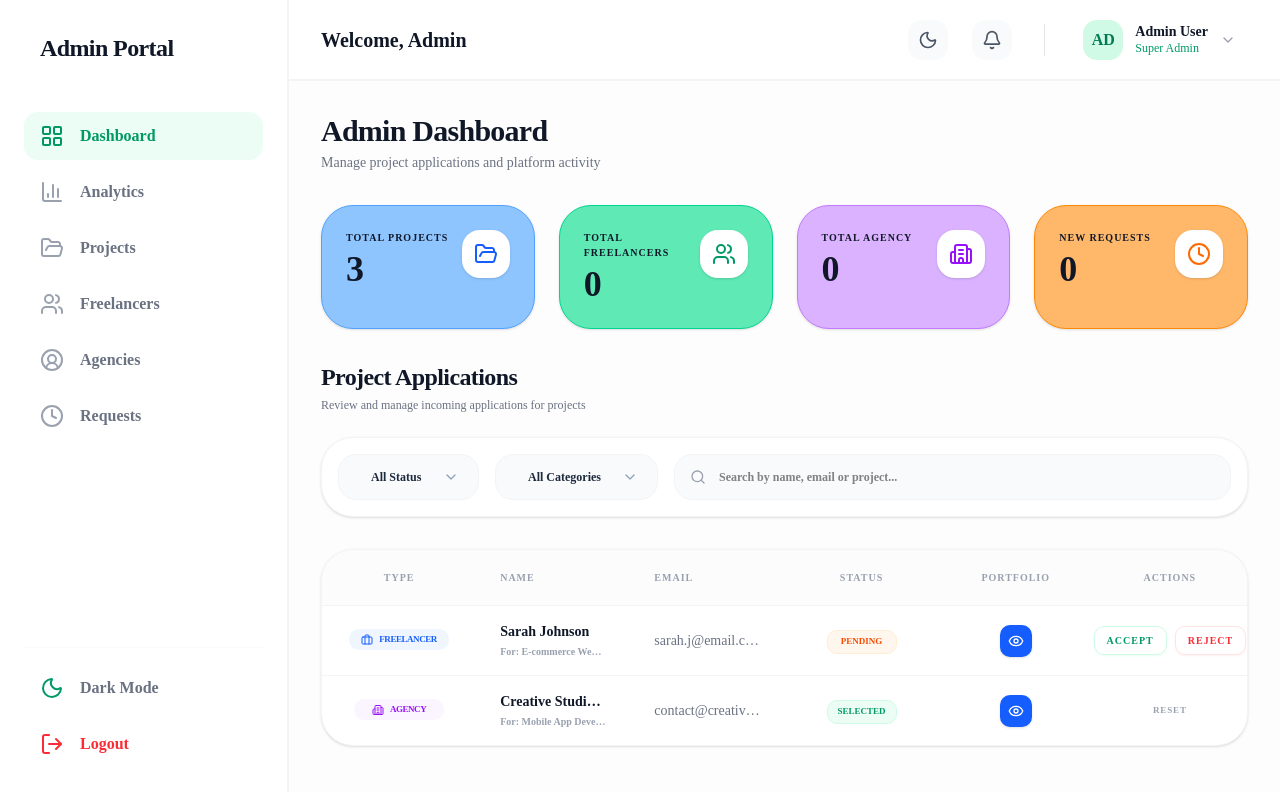
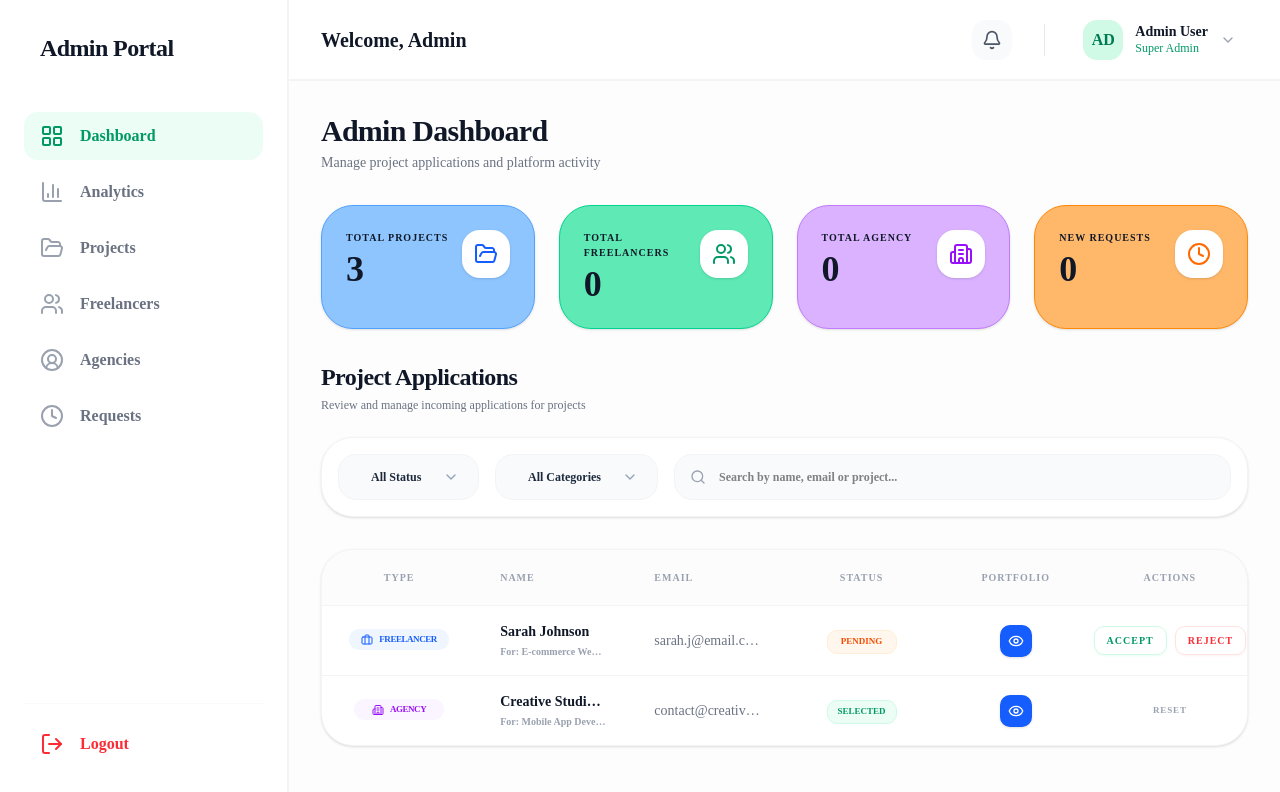
Before and after one commit to PrathmeshMankar23/Gig-applyportal, a Next.js app: page /Admin/Dashboard in a window 1280 px wide. Shown: the top 792 px of the page. Built offline with nearby package versions, Linux system fonts and the light colour scheme.

Commit message:
theme buttons issue fixed

```diff
--- a/app/Admin/Dashboard/header.tsx
+++ b/app/Admin/Dashboard/header.tsx
@@ -1,7 +1,6 @@
 "use client";
 
-import { Sun, Moon, Bell, ChevronDown } from "lucide-react";
-import { useTheme } from "next-themes";
+import { Bell, ChevronDown } from "lucide-react";
 import {
     DropdownMenu,
     DropdownMenuContent,
@@ -14,7 +13,6 @@ import { useRegistration } from "@/context/RegistrationContext";
 
 
 export default function AdminHeader() {
-    const { setTheme, theme } = useTheme();
     const router = useRouter();
     const { registrations } = useRegistration();
 
@@ -33,17 +31,7 @@ export default function AdminHeader() {
             </div>
 
             {/* Right Side: Tools & Profile */}
-            <div className="flex items-center gap-6">                {/* Theme Toggle */}
-                <button
-                    onClick={() => setTheme(theme === "dark" ? "light" : "dark")}
-                    className="p-2.5 rounded-xl bg-gray-50 dark:bg-slate-900 text-gray-600 dark:text-gray-400 hover:bg-emerald-50 dark:hover:bg-emerald-900/30 hover:text-emerald-600 dark:hover:text-emerald-400 transition-all outline-none"
-                >
-                    {theme === "dark" ? (
-                        <Sun className="w-5 h-5 animate-in zoom-in duration-300" />
-                    ) : (
-                        <Moon className="w-5 h-5 animate-in zoom-in duration-300" />
-                    )}
-                </button>
+            <div className="flex items-center gap-6">
                 {/* Notifications */}
                 <DropdownMenu>
                     <DropdownMenuTrigger asChild>
--- a/app/Admin/Dashboard/sidebar.tsx
+++ b/app/Admin/Dashboard/sidebar.tsx
@@ -10,11 +10,8 @@ import {
     Users,
     UserCircle2,
     LogOut,
-    Clock,
-    Sun,
-    Moon
+    Clock
 } from "lucide-react";
-import { useTheme } from "next-themes";
 import { cn } from "@/lib/utils";
 
 const navItems = [
@@ -27,7 +24,6 @@ const navItems = [
 ];
 
 export default function AdminSidebar() {
-    const { setTheme, theme } = useTheme();
     const pathname = usePathname();
     const router = useRouter();
     const [mounted, setMounted] = useState(false);
@@ -80,21 +76,8 @@ export default function AdminSidebar() {
                 })}
             </nav>
 
-            {/* Theme Toggle & Logout - Pushed to Bottom */}
+            {/* Logout - Pushed to Bottom */}
             <div className="mt-auto pt-4 border-t border-gray-50 dark:border-slate-800 space-y-2">
-                <button
-                    onClick={() => setTheme(theme === "dark" ? "light" : "dark")}
-                    className="flex items-center gap-4 px-4 py-3 w-full text-gray-500 dark:text-gray-400 hover:bg-gray-50 dark:hover:bg-slate-900 rounded-xl transition-all group cursor-pointer"
-                >
-                    {theme === "dark" ? (
-                        <Sun className="w-6 h-6 text-emerald-500" />
-                    ) : (
-                        <Moon className="w-6 h-6 text-emerald-600" />
-                    )}
-                    <span className="font-semibold text-[16px]">
-                        {theme === "dark" ? "Light Mode" : "Dark Mode"}
-                    </span>
-                </button>
 
                 <button
                     onClick={handleLogout}
```
